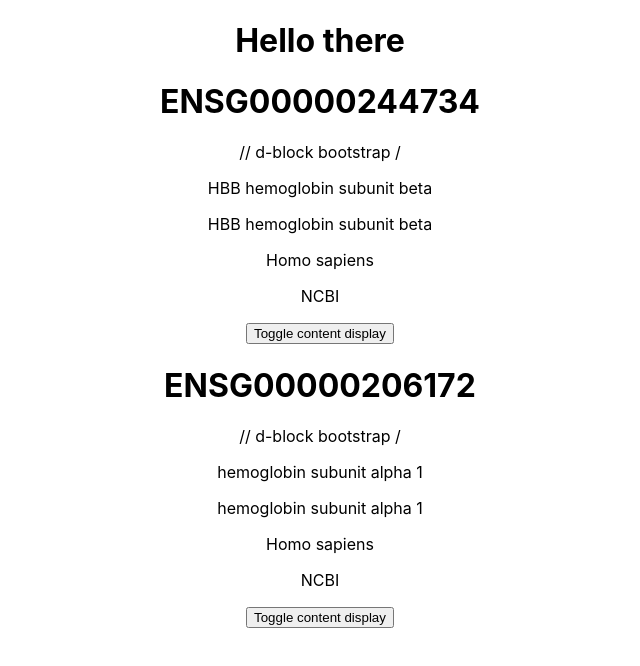
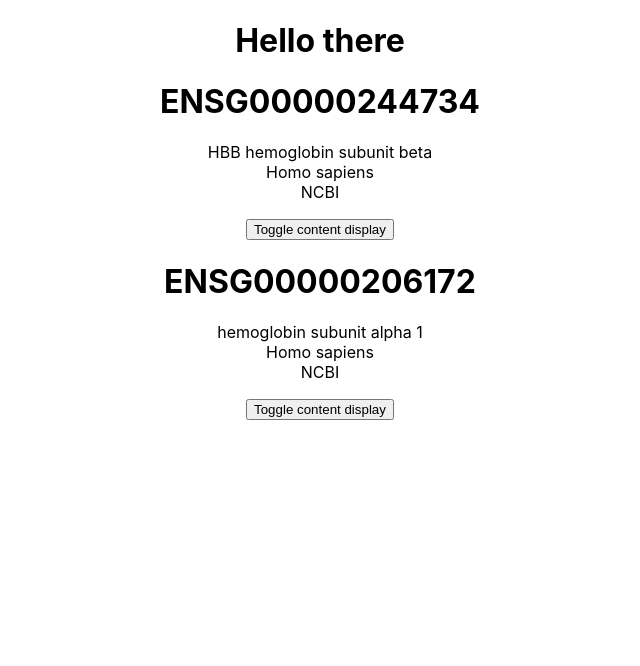
Before and after one commit to fabianfransen/Isatis-projects-assignment, a React (Create React App) app in the folder isatis-start-app/: page / in a window 1280 px wide. Shown: the top 666 px of the page, without its empty margins (320-960 px from the left). Built offline with nearby package versions, Linux system fonts and the light colour scheme.

Commit message:
add to list in react app

```diff
--- a/isatis-start-app/src/ComponentsFolder/Component1.js
+++ b/isatis-start-app/src/ComponentsFolder/Component1.js
@@ -9,12 +9,27 @@ class Component1 extends Component {
     constructor(props){
         super(props)
         this.dataCallbackHandler = this.dataCallbackHandler.bind(this)
+        this.state = {
+            geneList: []
+        }
     }
-    dataCallbackHandler(text){
+    dataCallbackHandler(geneItem){
         // alert(text)
         // console.log(this)
+        let currentGene = this.state.geneList
+        currentGene.push(geneItem)
+        this.setState({
+            geneItem: currentGene
+        })
+
+    }
+    componentDidMount(){
+        this.setState({
+            geneList: TestData
+        })
     }
     render () {
+        const {geneList} = this.state
         return (
             <div >
                 <h1> Hello there</h1>
--- a/isatis-start-app/src/ComponentsFolder/ComponentDetail.js
+++ b/isatis-start-app/src/ComponentsFolder/ComponentDetail.js
@@ -8,13 +8,24 @@ class ComponentDetail extends Component {
         this.ensembleIDClickEvent = this.ensembleIDClickEvent.bind(this)
         this.toggleContent = this.toggleContent.bind(this)
         this.state = {
-            showContent: true
+            showContent: true,
+            thisGene: null
         }
 
     }
     ensembleIDClickEvent(event){
         event.preventDefault()
         console.log(this.ensembleIDClickEvent)
+        let ensemblLink = this.props.gene
+        ensemblLink["ensemblID"] = "ID in the ENSEMBL database"
+
+        // {
+        //     ensemblID: "ID in the ENSEMBL database",
+        //     geneName: this.state.thisGene.geneName,
+        //     speciesName: this.state.thisGene.speciesName,
+        //     source: this.state.thisGene.source
+        // }
+        this.setState({thisGene: ensemblLink})
         const {dataCallback} = this.props
         if (dataCallback !== undefined) {
             dataCallback("callback")
@@ -28,18 +39,24 @@ class ComponentDetail extends Component {
             showContent: !this.state.showContent
         })
     }
+    componentDidMount(){
+        const {gene} = this.props
+        this.setState({thisGene: gene})
+    }
+
     render () {
-        const {gene} = this.props
+        const {thisGene} = this.state
         const {showContent} = this.state
         return (
             <div>
-                <h1 onClick={this.ensembleIDClickEvent}> {gene.ensemblID} </h1>
-                // d-block bootstrap
-                /<p className={` ${showContent === true ? 'd-block' : 'd-none' }`}>{gene.geneName}</p>
-                {showContent === true ? <p>{gene.geneName}</p> : ""}
-                {showContent === true ? <p>{gene.speciesName}</p> : ""}
-                {showContent === true ? <p>{gene.source}</p> : ""}
-                <button onClick={this.toggleContent}> Toggle content display </button>
+            {thisGene !== null ?
+                <div>
+                    <h1 onClick={this.ensembleIDClickEvent}> {thisGene.ensemblID} </h1>
+                    {/* <p className={` ${showContent === true ? 'd-block' : 'd-none' }`}>{gene.geneName}</p>    */}
+                    {showContent === true ? <p>{thisGene.geneName} <br></br> {thisGene.speciesName} <br></br> {thisGene.source}</p> : ""}
+                    <button onClick={this.toggleContent}> Toggle content display </button>
+                </div>
+            : ""}
             </div>
         )
     }
```
